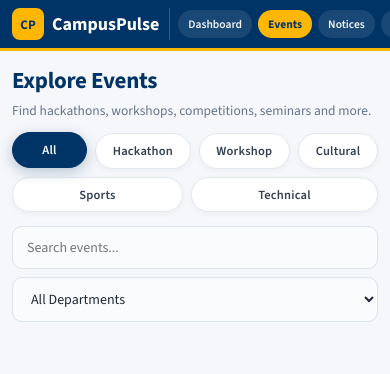
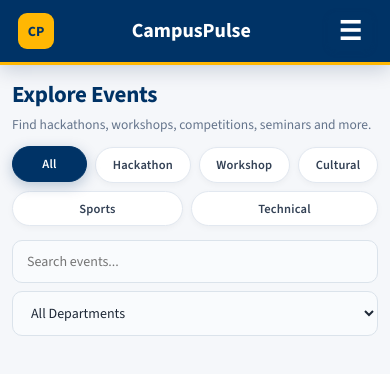
Before and after one commit to KaveriJadhao/CampusPulse, a plain HTML site: page Frontend/html/events.html in a window 390 px wide. Drawn offline with nearby package versions, Linux system fonts and the light colour scheme; no server answers; sample sign-in values are in the browser's storage.

Commit message:
Upgrade mobile navigation to sleek top navbar with animated hamburger menu drawer

```diff
--- a/Frontend/css/style.css
+++ b/Frontend/css/style.css
@@ -1685,6 +1685,24 @@ textarea:focus {
    COMPREHENSIVE MOBILE RESPONSIVE STYLES
    ========================================================= */
 
+/* HAMBURGER TOGGLE BUTTON */
+.menu-toggle-btn {
+  display: none;
+  background: transparent;
+  border: none;
+  color: #ffffff;
+  font-size: 26px;
+  cursor: pointer;
+  padding: 6px 10px;
+  border-radius: 8px;
+  transition: all 0.2s ease;
+  line-height: 1;
+}
+
+.menu-toggle-btn:hover {
+  background: rgba(255, 255, 255, 0.12);
+}
+
 @media (max-width: 768px) {
   /* Global viewport & body */
   html, body {
@@ -1703,74 +1721,84 @@ textarea:focus {
     width: 100% !important;
   }
 
-  /* SIDEBAR NAVIGATION (SINGLE SLEEK MOBILE ROW) */
+  .menu-toggle-btn {
+    display: flex !important;
+    align-items: center;
+    justify-content: center;
+  }
+
+  /* MOBILE TOP NAVBAR & DROPDOWN DRAWER */
   .sidebar {
     position: sticky !important;
     top: 0;
     width: 100% !important;
     height: auto !important;
-    padding: 8px 12px !important;
+    padding: 12px 18px !important;
     border-right: none !important;
     border-bottom: 3px solid var(--accent);
     background: var(--primary) !important;
     z-index: 999;
     display: flex !important;
-    flex-direction: row !important;
-    flex-wrap: nowrap !important;
-    align-items: center !important;
-    gap: 6px !important;
-    overflow-x: auto !important;
-    -webkit-overflow-scrolling: touch !important;
-    scrollbar-width: none !important;
-  }
-
-  .sidebar::-webkit-scrollbar {
-    display: none !important;
+    flex-direction: column !important;
+    align-items: stretch !important;
+    gap: 0 !important;
+    box-shadow: 0 4px 20px rgba(0, 30, 70, 0.2) !important;
   }
 
   .logo {
-    width: auto !important;
-    margin: 0 !important;
+    width: 100% !important;
     display: flex !important;
     align-items: center !important;
-    gap: 8px !important;
-    flex-shrink: 0 !important;
-    padding-right: 10px !important;
-    border-right: 1.5px solid rgba(255, 255, 255, 0.2) !important;
-    margin-right: 2px !important;
+    justify-content: space-between !important;
+    margin: 0 !important;
+    padding: 0 !important;
+    border: none !important;
   }
 
   .logo-icon {
-    width: 32px !important;
-    height: 32px !important;
-    min-width: 32px !important;
-    font-size: 13px !important;
-    border-radius: 8px !important;
+    width: 36px !important;
+    height: 36px !important;
+    min-width: 36px !important;
+    font-size: 14px !important;
+    border-radius: 9px !important;
   }
 
   .logo-text {
-    font-size: 18px !important;
-    white-space: nowrap !important;
-  }
-
+    font-size: 20px !important;
+    font-weight: 800;
+  }
+
+  /* Hidden by default on mobile */
   .sidebar a {
-    display: inline-flex !important;
-    width: auto !important;
-    flex-shrink: 0 !important;
-    font-size: 12.5px !important;
+    display: none !important;
+  }
+
+  /* Revealed when user taps hamburger menu */
+  .sidebar.show {
+    padding-bottom: 16px !important;
+  }
+
+  .sidebar.show a {
+    display: flex !important;
+    width: 100% !important;
+    font-size: 14.5px !important;
     font-weight: 600 !important;
-    padding: 6px 13px !important;
-    margin: 0 !important;
-    border-radius: 999px !important;
-    background: rgba(255, 255, 255, 0.1) !important;
+    padding: 12px 16px !important;
+    margin: 4px 0 !important;
+    border-radius: 10px !important;
+    background: rgba(255, 255, 255, 0.08) !important;
     color: #f1f5f9 !important;
     text-decoration: none !important;
-    white-space: nowrap !important;
     transition: all 0.2s ease !important;
-  }
-
-  .sidebar a:hover,
-  .sidebar a.active {
+    animation: fadeIn 0.2s ease-in-out;
+  }
+
+  .sidebar.show a:first-of-type {
+    margin-top: 14px !important;
+  }
+
+  .sidebar.show a:hover,
+  .sidebar.show a.active {
     background: var(--accent) !important;
     color: var(--primary) !important;
     font-weight: 800 !important;
--- a/Frontend/js/script.js
+++ b/Frontend/js/script.js
@@ -1874,15 +1874,43 @@ async function loadCertificates() {
 }
 function toggleMenu() {
   const sidebar = document.querySelector(".sidebar");
+  const toggleBtn = document.querySelector(".menu-toggle-btn");
   if (sidebar) {
     sidebar.classList.toggle("show");
-  }
-}
-
-// DYNAMIC ACTIVE LINK HIGHLIGHTING
+    if (toggleBtn) {
+      toggleBtn.textContent = sidebar.classList.contains("show") ? "✕" : "☰";
+    }
+  }
+}
+
+// DYNAMIC ACTIVE LINK HIGHLIGHTING & MOBILE MENU INJECTION
 document.addEventListener("DOMContentLoaded", () => {
+  // 1. Auto-inject hamburger button into sidebar logo if missing
+  const logo = document.querySelector(".sidebar .logo");
+  if (logo && !document.querySelector(".menu-toggle-btn")) {
+    const btn = document.createElement("button");
+    btn.className = "menu-toggle-btn";
+    btn.setAttribute("type", "button");
+    btn.setAttribute("aria-label", "Toggle navigation menu");
+    btn.textContent = "☰";
+    btn.onclick = toggleMenu;
+    logo.appendChild(btn);
+  }
+
+  // 2. Close menu when clicking outside on mobile
+  document.addEventListener("click", (e) => {
+    const sidebar = document.querySelector(".sidebar");
+    if (sidebar && sidebar.classList.contains("show")) {
+      if (!sidebar.contains(e.target)) {
+        sidebar.classList.remove("show");
+        const toggleBtn = document.querySelector(".menu-toggle-btn");
+        if (toggleBtn) toggleBtn.textContent = "☰";
+      }
+    }
+  });
+
+  // 3. Highlight current active link
   const currentFileName = window.location.pathname.split("/").pop();
-
   if (currentFileName) {
     document.querySelectorAll(".sidebar a").forEach((link) => {
       const href = link.getAttribute("href");
@@ -1892,7 +1920,7 @@ document.addEventListener("DOMContentLoaded", () => {
     });
   }
 
-  // Highlight first category button on events page
+  // 4. Highlight first category button on events page
   if (currentFileName === "events.html") {
     const allCategoryBtn = document.querySelector(".filter-tabs button");
     if (allCategoryBtn) {
```
